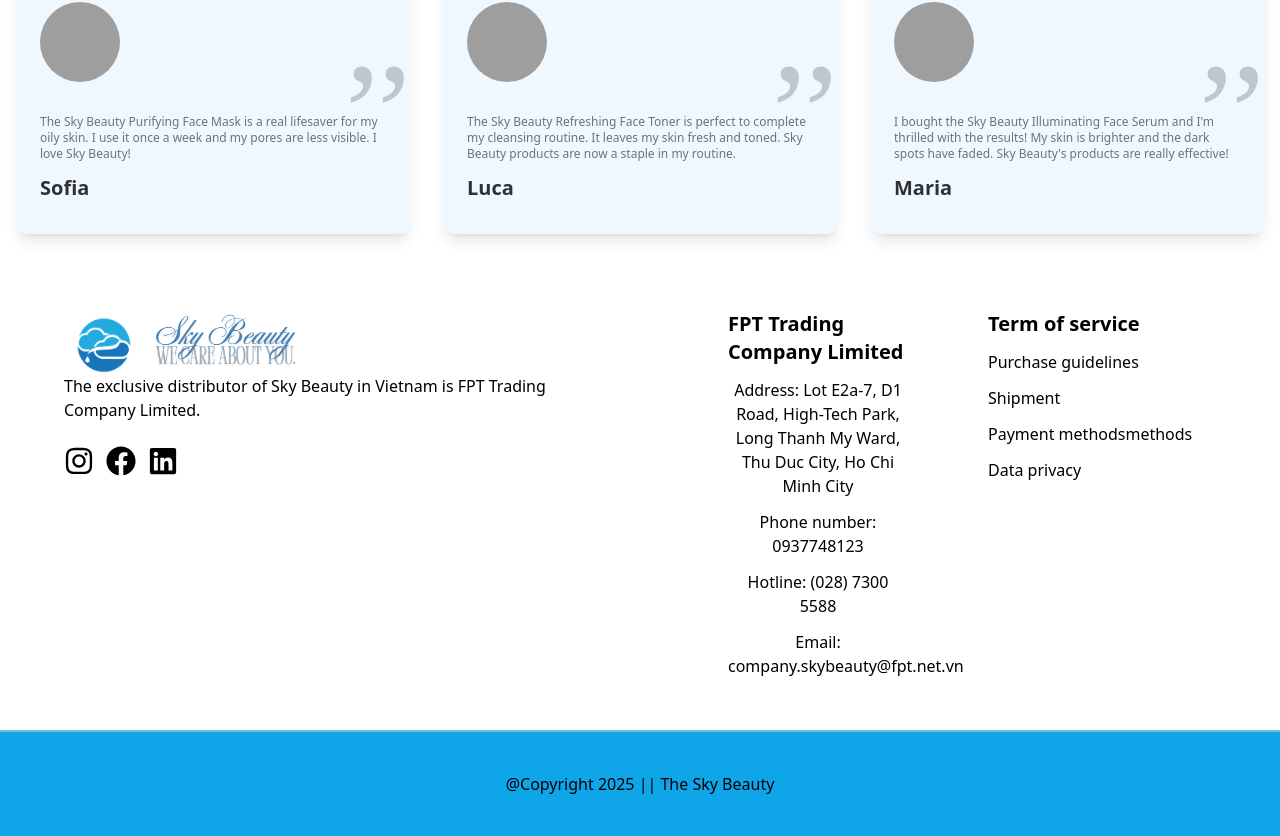
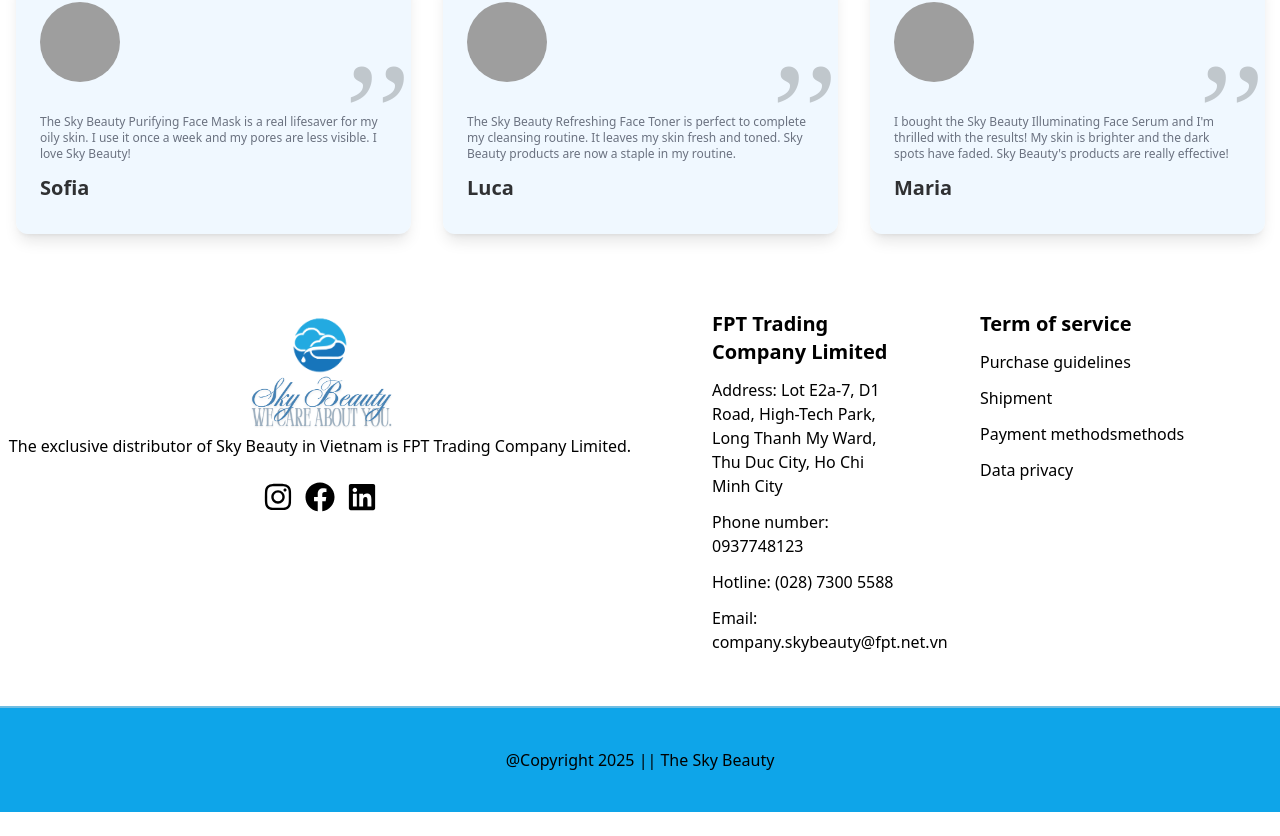
Before and after one commit to urjhn/BeautySky-FE, a React (Vite) app: page / in a window 1280 px wide. Shown: the part 2533-3369 px from the top of the page. After the commit the page ends 3345 px from the top, so only its background shows below. Built offline with nearby package versions, Linux system fonts and the light colour scheme; grey boxes are pictures that could not be loaded.

Commit message:
fixfooter

```diff
--- a/src/components/Footer/Footer.jsx
+++ b/src/components/Footer/Footer.jsx
@@ -16,10 +16,10 @@
 
                 {/* company details */}
 
-                    <div className=" py-8 px-16">
+                    <div className="justify-items-center py-8 px-0">
                         <h1 className="sm:max-w-40 flex justify-around items-center grid-cols-2 gap-4">
-                        <a href="#/" className="flex items-center">
-                            <img src={footerLogo} alt="" className="w-20"/>
+                        <a href="#/" className="justify-items-center">
+                            <img src={footerLogo} alt="" className=" w-20"/>
 
                             <img src={footerNamebrand} alt="" className="w-40"/>
                         </a>
@@ -43,9 +43,9 @@
                     </div>
 
                     {/* footer links */}
-                    <div className="grid grid-cols-2 sm:grid-cols-2 col-span-1 md:pl-6 ">
+                    <div className="grid grid-cols-2 sm:grid-cols-2 col-span-1 md:pl-2 ">
                         <div className="">
-                            <div className="text-center py-8 px-16">
+                            <div className="py-8 px-16">
                                 <h1 className="sm:text-xl text-xl font-bold sm:text-left text-justify mb-3">
                                     FPT Trading Company Limited
                                 </h1>
```
